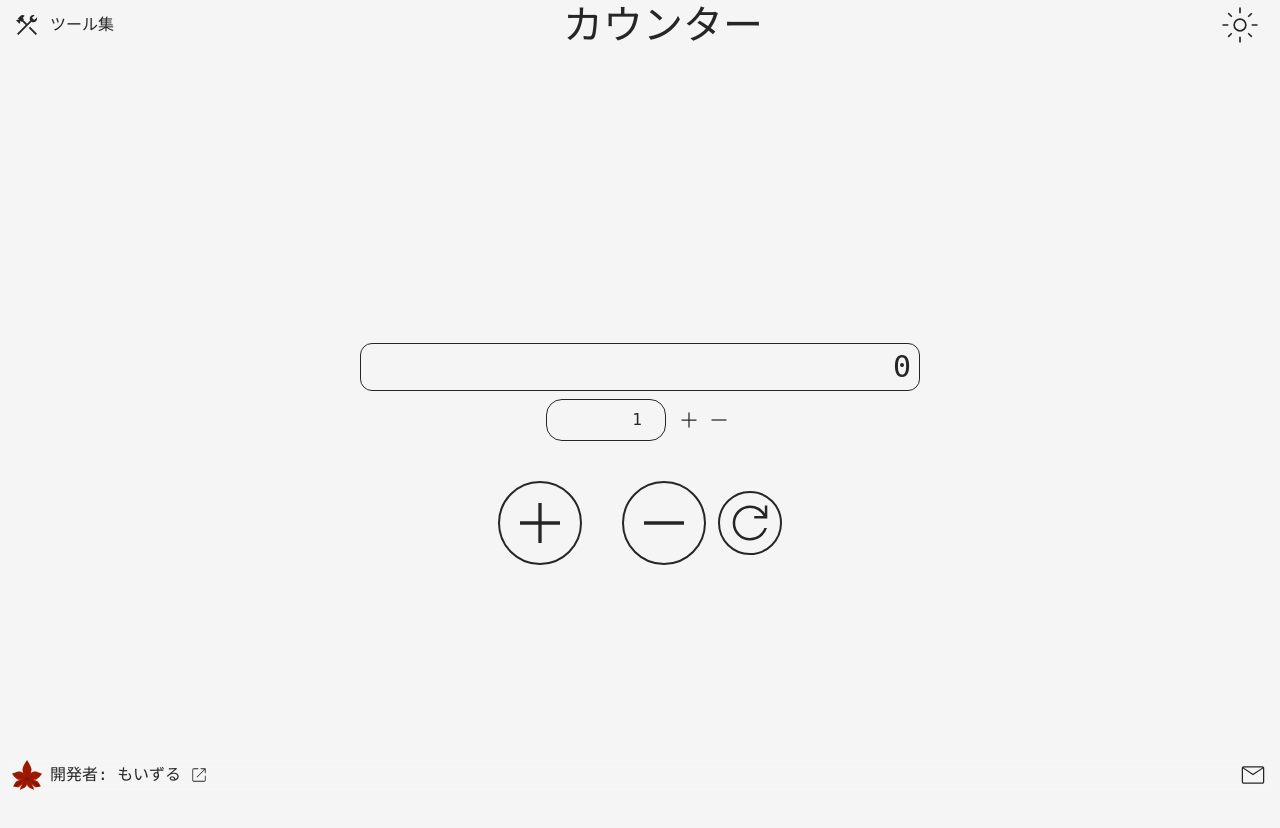
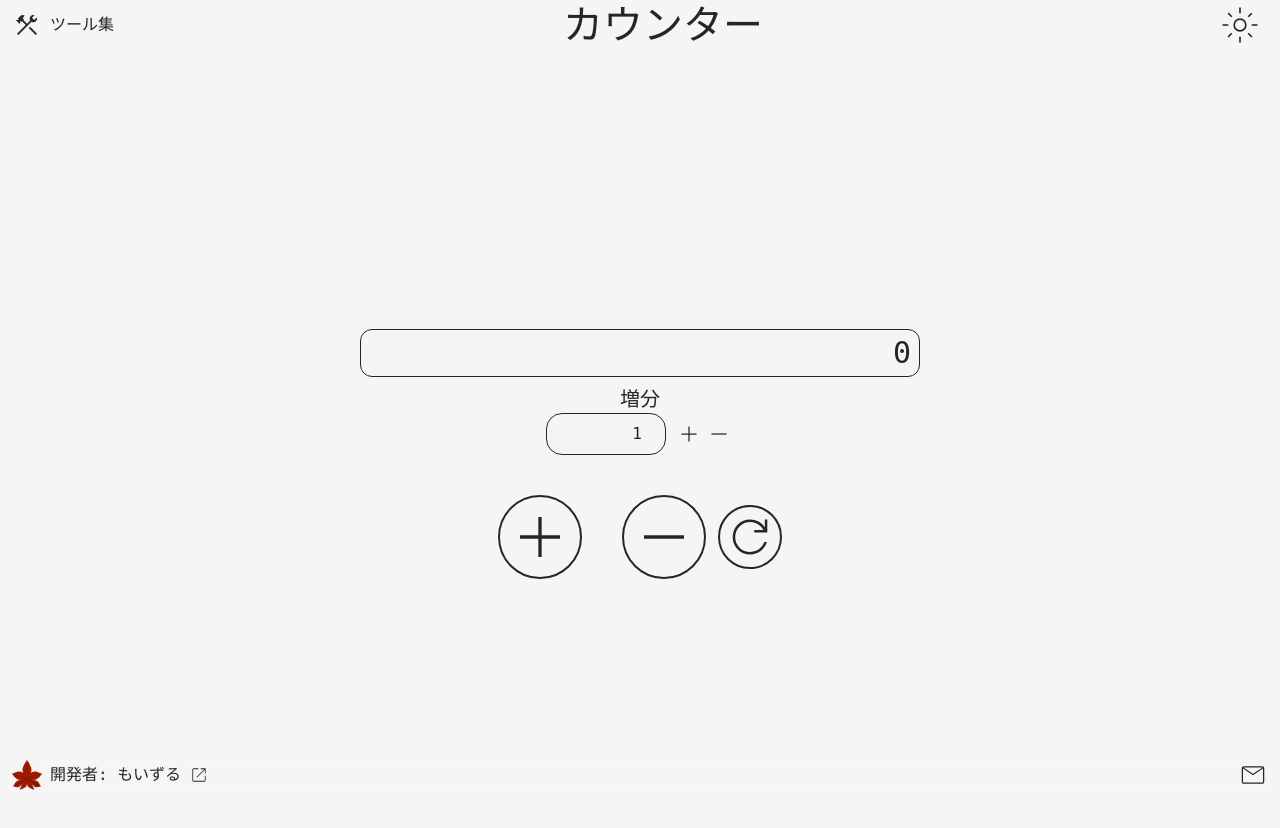
Before and after one commit to moizlu/web-tools, a SvelteKit app: page /counter in a window 1280 px wide. Shown: the top 828 px of the page. Built offline with nearby package versions, Linux system fonts and the light colour scheme; a web font is replaced by a local one.

Commit message:
Update +page.svelte

```diff
--- a/src/routes/counter/+page.svelte
+++ b/src/routes/counter/+page.svelte
@@ -53,6 +53,7 @@
 <main class="mx-auto px-5 w-full max-w-150 h-full min-h-svh overflow-y-auto flex-col-center overflow-x-clip border-label">
     <h1 class="m-2 p-2 w-full text-right count-text border rounded-xl">{pageState.count}</h1>
 
+    <p class="text-xl">増分</p>
     <InputNumber bind:value={inputValues.incremental} onValueChange={onNumberChange} class="w-30 text-right" />
 
     <div class="mt-10 flex-center">
```
